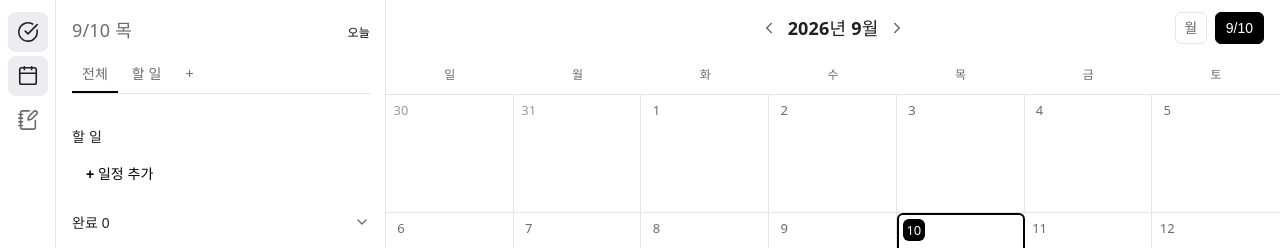
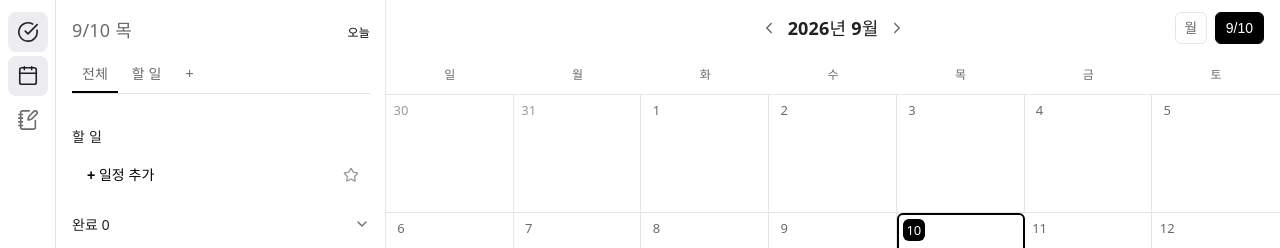
Before and after one commit to HongJeongMin0214/TodoLog, a React (Vite) app: page / in a window 1280 px wide. Shown: the top 248 px of the page. Built offline with nearby package versions, Linux system fonts and the light colour scheme.

Commit message:
feat: 일정 추가 입력창에 별표 토글 (제출 시 중요 일정으로 추가)

```diff
--- a/src/components/TodoDrawer/TodoDrawer.tsx
+++ b/src/components/TodoDrawer/TodoDrawer.tsx
@@ -101,7 +101,9 @@ function TodoDrawer({ isOpen }: TodoDrawerProps) {
                 onRemove={(id) => removeTodo(selectedDate, id)}
               />
               <TodoInputForm
-                onAdd={(text) => addTodo(selectedDate, category.id, text)}
+                onAdd={(text, important) =>
+                  addTodo(selectedDate, category.id, text, important)
+                }
               />
             </section>
           ))}
--- a/src/components/TodoDrawer/TodoInputForm.css
+++ b/src/components/TodoDrawer/TodoInputForm.css
@@ -1,21 +1,44 @@
 .todo-input-form { margin-top: 8px; }
 
-.todo-input-form input {
-  width: 100%;
-  box-sizing: border-box;
-  border: none;
-  outline: none;
-  background: transparent;   /* 기본 상태: 배경 없음 */
-  color: var(--text);
-  padding: 8px 10px;
+/* input + 별표 버튼 */
+.todo-input-form__field {
+  display: flex;
+  align-items: center;
+  border: 1px solid transparent;
   border-radius: 6px;
-  font-size: 14px;
 }
-.todo-input-form input:focus {
+.todo-input-form__field:focus-within { /* 자식 요소 중 무언가 포커스 받으면 스타일 적용시킴. */
   background: var(--bg);
-  border: 1px solid var(--border);
+  border-color: var(--border);
   box-shadow:
     0 1px 2px rgba(0, 0, 0, 0.04),
     0 2px 8px rgba(0, 0, 0, 0.05);
 }
+
+.todo-input-form input {
+  flex: 1;
+  min-width: 0;
+  box-sizing: border-box;
+  border: none;
+  outline: none;
+  background: transparent;
+  color: var(--text-h);
+  padding: 8px 10px;
+  font-size: 14px;
+}
 .todo-input-form input::placeholder { color: var(--accent); font-weight: bold; }
+
+.todo-input-form__star {
+  flex-shrink: 0;
+  display: inline-flex;
+  align-items: center;
+  border: none;
+  background: none;
+  cursor: pointer;
+  color: var(--text-faint);
+  padding: 6px;
+  margin-right: 4px;
+  border-radius: 4px;
+}
+.todo-input-form__star:hover { background: var(--hover); }
+.todo-input-form__star--on { color: var(--star); }
--- a/src/components/TodoDrawer/TodoInputForm.tsx
+++ b/src/components/TodoDrawer/TodoInputForm.tsx
@@ -1,30 +1,54 @@
 import { useState } from 'react'
+import { Star } from 'lucide-react'
 import './TodoInputForm.css'
 
 interface TodoInputFormProps {
-  onAdd: (text: string) => void
+  onAdd: (text: string, important: boolean) => void
 }
 
 function TodoInputForm({ onAdd }: TodoInputFormProps) {
   const [text, setText] = useState('')
+  const [important, setImportant] = useState(false)
 
-  const handleSubmit = (e: React.FormEvent) => { //폼 제출 시 일어난 사건(이벤트 정보)을 변수 e라는 이름으로 받아옴
-    e.preventDefault()          // 폼 기본 새로고침 막기
+  const handleSubmit = (e: React.SubmitEvent) => { //폼 제출 시 일어난 사건(이벤트 정보)을 변수 e라는 이름으로 받아옴
+    e.preventDefault()          // 페이지 새로고침 막기
     const trimmed = text.trim()
     if (!trimmed) return
-    onAdd(trimmed)
+    onAdd(trimmed, important)
     setText('')                 // 입력창 비우기
+    setImportant(false)         // 별표도 초기화
   }
 
   return (
     <form className="todo-input-form" onSubmit={handleSubmit}>
+      <div className="todo-input-form__field">
         <input
           type="text"
           value={text}
           onChange={(e) => setText(e.target.value)} // e.target: 이벤트가 발생한 해당 입력창 태그(input) 자체
-        onBlur={() => setText('')} // 제출 안 하고 딴 곳 클릭하면 입력값 초기화 (placeholder 다시 보이게)
+          onBlur={() => {
+            setText('') // 제출 안 하고 딴 곳 클릭하면 입력값 초기화 (placeholder 다시 보이게)
+            setImportant(false)
+          }}
           placeholder=" + 일정 추가"
         />
+
+        <button
+          type="button"
+          className={
+            'todo-input-form__star' +
+            (important ? ' todo-input-form__star--on' : '')
+          }
+          aria-pressed={important}
+          aria-label={important ? '중요 해제' : '중요 일정으로 추가'}
+          onMouseDown={(e) => {
+            e.preventDefault() // 별표 클릭했을 떄 입력창 닫히지 않게 함
+            setImportant((v) => !v)
+          }}
+        >
+          <Star size={16} fill={important ? 'currentColor' : 'none'} />
+        </button>
+      </div>
     </form>
   )
 }
```
Lines whose indentation alone changed are shown as unchanged.
